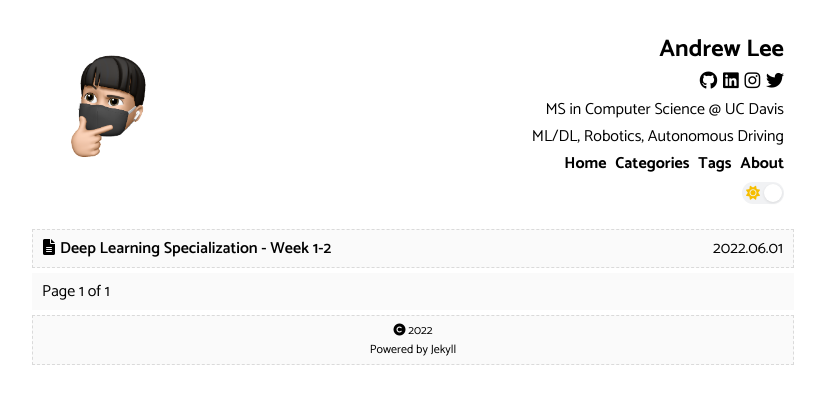
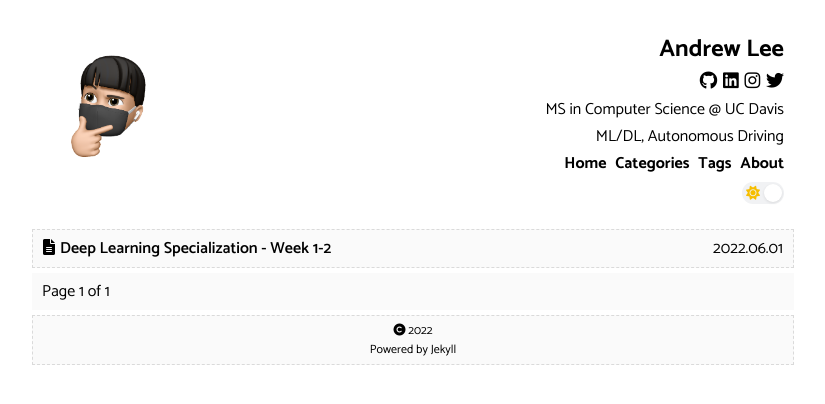
Before and after one commit to itisandrewlee/itisandrewlee.github.io, a Jekyll site: the page built from index.html, in a window 1280 px wide. Shown: the top 404 px of the page, without its empty margins (227-1052 px from the left). Built offline with Jekyll 4.4.1, drawn with Linux system fonts in a browser that asks for light colours; the list of posts is cut into pages by our own code.

```diff
--- a/_config.yml
+++ b/_config.yml
@@ -14,7 +14,7 @@
 # Author settings
 author:
   name: Andrew Lee
-  bio: MS in Computer Science @ UC Davis <br> ML/DL, Robotics, Autonomous Driving
+  bio: MS in Computer Science @ UC Davis <br> ML/DL, Autonomous Driving
   picture: assets/images/profile.png
   github: itisandrewlee # github username
   twitter: itisandrewlee # twitter username
--- a/assets/css/style.css
+++ b/assets/css/style.css
@@ -222,7 +222,7 @@
 .profile-image-container{width: 40%;}
 .profile-image{width: 128px; height: 128px; border-radius: 50%; transition: transform .2s;}
 .profile-image:hover{transform: scale(1.05);}
-.profile-about{width:60%; text-align: right;}
+.profile-about{width:70%; text-align: right;}
 
 .font-2{font-size: 2rem;}
 .font-1-5{font-size: 1.5rem;}
```
